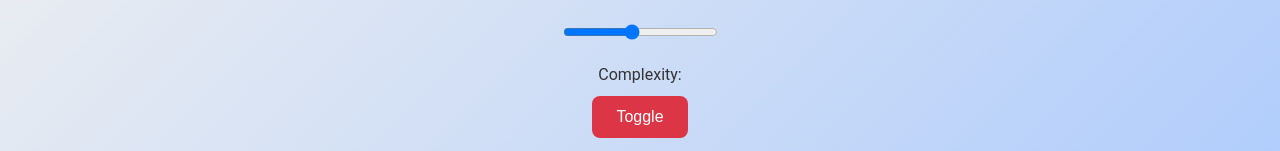
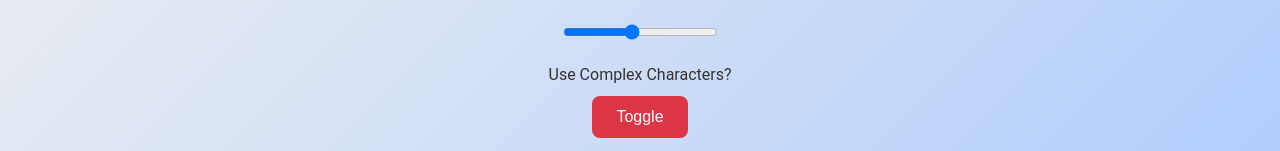
Before and after one commit to qayyumayaan/password-generator, a plain HTML site: page index.html in a window 1280 px wide. Shown: the part 202-353 px from the top of the page. Drawn offline with Linux system fonts and the light colour scheme.

Commit message:
Update index.html

```diff
--- a/index.html
+++ b/index.html
@@ -13,7 +13,7 @@
         <label for="length">Password Length: <span id="lengthValue">12</span></label>
         <input type="range" id="length" min="6" max="20" value="12" oninput="generatePassword()">
 
-        <label for="complexity">Complexity:</label>
+        <label for="complexity">Use Complex Characters?</label>
         <button onclick="toggleComplexity()" id="toggleValue">Toggle</button>
         <label for="lowercase">Include Lowercase Letters:</label>
         <input type="checkbox" id="lowercase" onchange="generatePassword()" checked>
```
